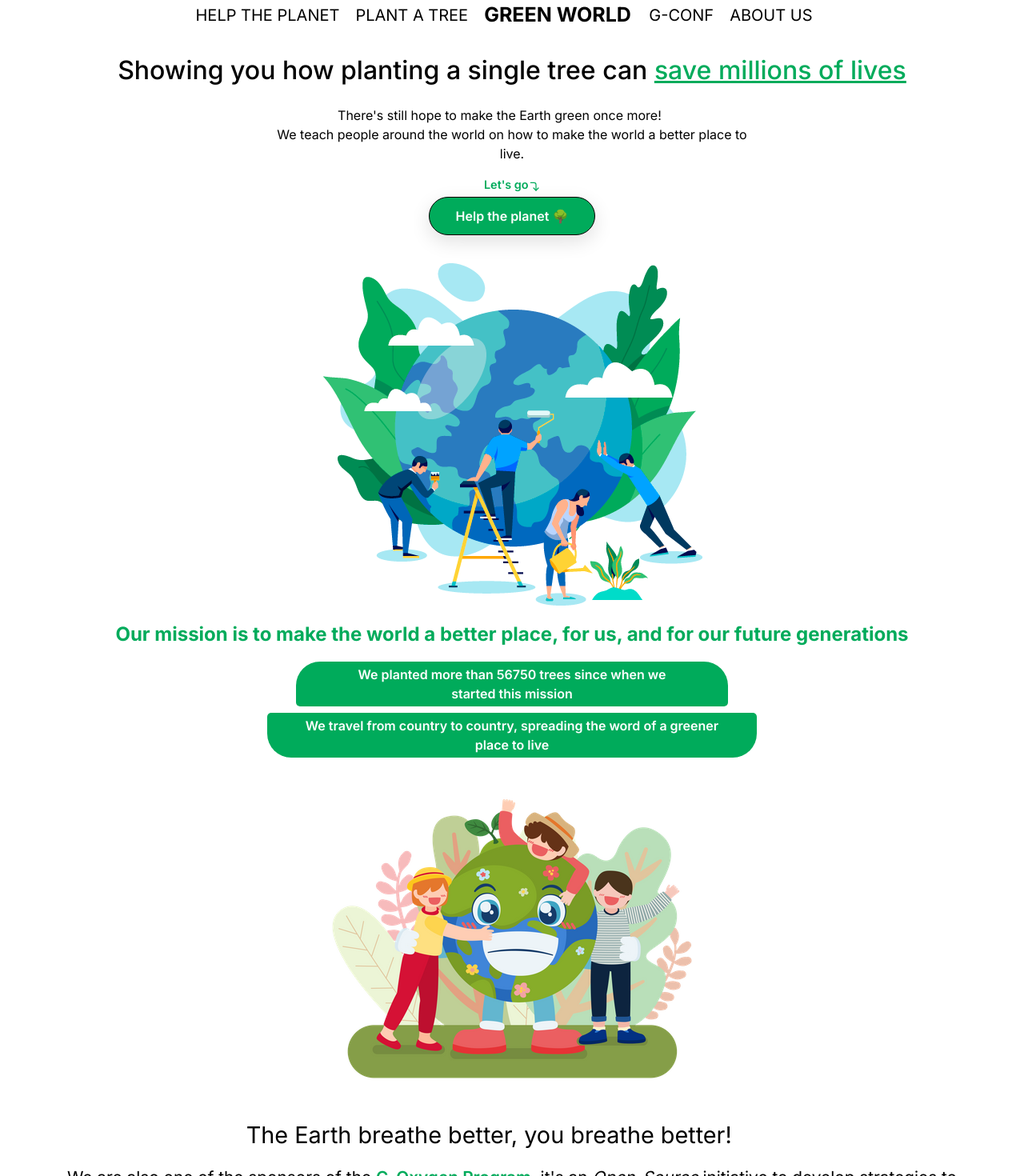
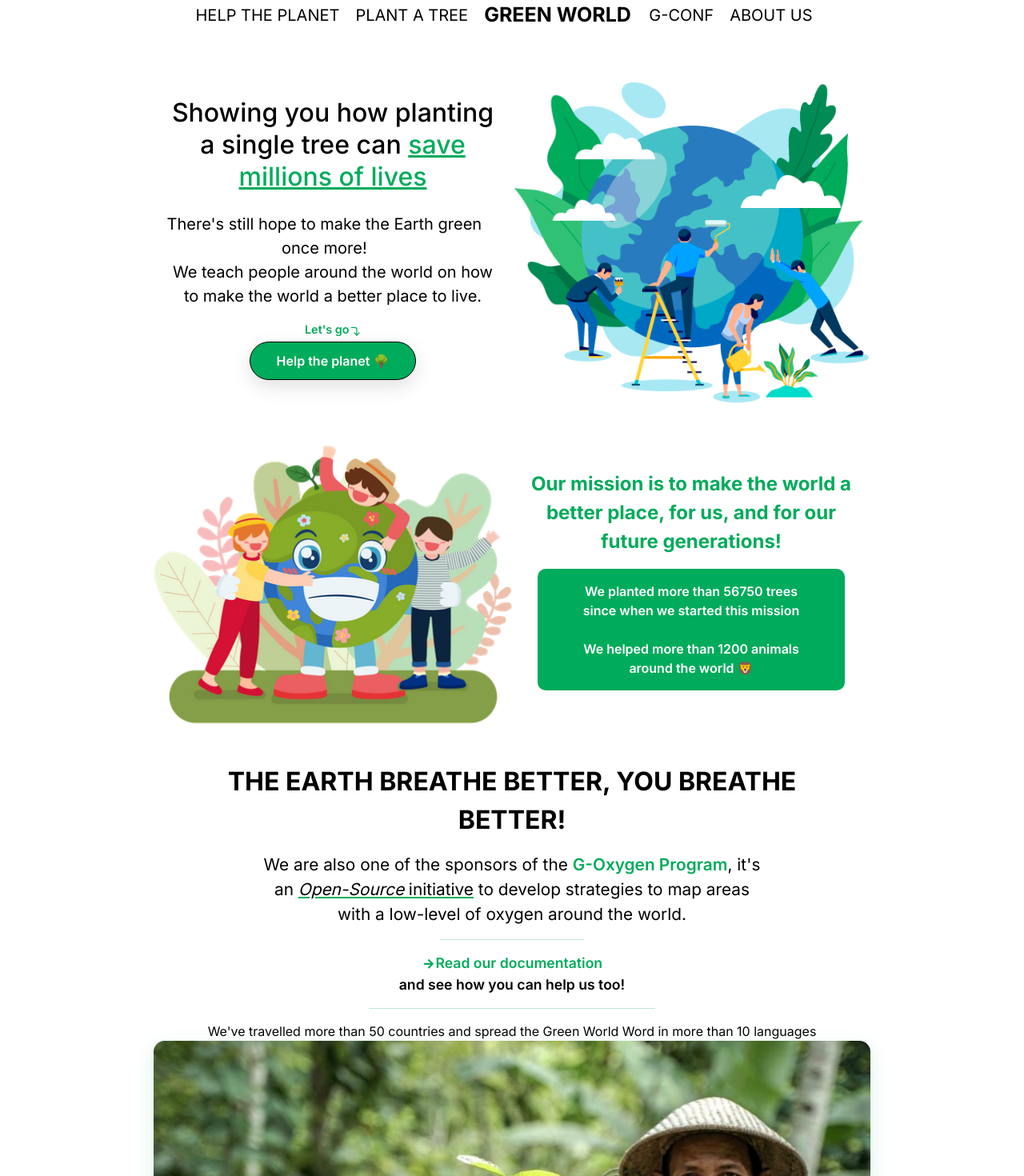
Before and after one commit to awkren/green-world, a React (Create React App) app: page / in a window 1280 px wide. Shown: the top 1470 px of the page at 80% size. Built offline with nearby package versions, Linux system fonts and the light colour scheme; the HTML template or start-up script is replaced by a standard one.

Commit message:
upper section responsive

```diff
--- a/src/page-structure/UpperSection.jsx
+++ b/src/page-structure/UpperSection.jsx
@@ -7,45 +7,70 @@ import { FiCornerRightDown, FiCornerDownRight } from 'react-icons/fi'
 import {IoMdArrowRoundForward} from 'react-icons/io'
 
 const UpperSection = () => (
-  <div className='flex flex-col m-auto justify-center items-center text-center w-[90%] font-[Inter]'>
+  <div className='main-up flex flex-col m-auto justify-center items-center text-center w-[90%] font-[Inter]'>
+    <div className='main-upsection justify-center items-center m-auto flex flex-col'>
+      <div className='leftside'>
         <div className='mt-[1.5rem] text-[2rem]'>
           <p className=' font-[500] leading-[2.5rem] m-auto text-center'>Showing you how planting a single tree can <em className='not-italic text-[#00ab5b] underline'>save millions of lives</em></p>
         </div>
         <div className='mt-[1.5rem] text-center m-auto'>
-      <p className='w-[95%]'>There's still hope to make the Earth green once more!</p>
-      <p className='w-[95%] m-auto'>We teach people around the world on how to make the world a better place to live.</p>
+          <p className='w-[95%] t-up'>There's still hope to make the Earth green once more!</p>
+          <p className='w-[95%] m-auto t-up'>We teach people around the world on how to make the world a better place to live.</p>
         </div>
         <div className='text-[#00ab5b] flex items-center justify-center align-middle mt-[1rem]'>
           <p className='mb-[.3rem] font-semibold text-[.9rem]'>Let's go</p>
           <p className='text-[.9rem]'><span></span><FiCornerRightDown /></p>
         </div>
-    <div className='shadow-[0px_8px_24px_rgb(0,0,0,12%)] bg-[#00ab5b] border-black border-[1px] font-semibold text-white rounded-full w-[13rem] h-[3rem] flex justify-center items-center'>Help the planet 🌳</div>
+        <div className='hover:cursor-pointer shadow-[0px_8px_24px_rgb(0,0,0,12%)] bg-[#00ab5b] border-black border-[1px] font-semibold text-white rounded-full w-[13rem] h-[3rem] flex justify-center items-center m-auto'>Help the planet 🌳</div>
+      </div>
+      <div className='rightside'>
         <div className='mt-[2rem]'>
-      <img src={earthImg} alt='/' />
+          <img className='imgupsection' src={earthImg} alt='/' />
         </div>
-    <div className='mt-[1rem] mb-[1rem]'>
-      <p className='text-[1.5rem] text-[#00ab5b] font-bold'>Our mission is to make the world a better place, for us, and for our future generations</p>
       </div>
-    <div className='bg-[#00ab5b] rounded-[30px_30px_5px_5px] mb-[.5rem] h-[3.5rem] flex font-semibold text-white'>
-      {/* <p className='flex items-center ml-[1rem]'>🌳</p> */}
-      <p className='text-center w-[75%] m-auto'>We planted more than 56750 trees since when we started this mission</p>
     </div>
-    <div className='bg-[#00ab5b] rounded-[5px_5px_30px_30px] h-[3.5rem] flex font-semibold text-white'>
-      <p className='w-[85%] m-auto'>We travel from country to country, spreading the word of a greener place to live</p>
+
+    <div className='group-grid'>
+      <div className='right-group'>
+
+        <div className='boxes flex flex-col justify-center items-center'>
+        <p className='mt-[2rem] mb-[1.5rem] text-[1.5rem] text-[#00ab5b] font-bold'>Our mission is to make the world a better place, for us, and for our future generations!</p>
+          <div className='bg-[#00ab5b] rounded-[30px_30px_5px_5px] mb-[.5rem] w-[95%] h-[3.5rem] flex font-semibold text-white'>
+            <p className='text-center w-[80%] m-auto'>We planted more than 56750 trees since when we started this mission</p>
           </div>
-    <div>
+          <div className='bg-[#00ab5b] rounded-[5px_5px_30px_30px] mb-[.5rem] w-[95%] h-[3.5rem] flex font-semibold text-white'>
+            <p className='text-center w-[80%] m-auto'>We helped more than 1200 animals around the world 🦁</p>
+          </div>
+        </div>
+
+        <div className='boxes-desktop w-[90%] m-auto hidden'>
+          <p className='t-class text-[1.5rem] text-[#00ab5b] font-bold'>Our mission is to make the world a better place, for us, and for our future generations!</p>
+          <div className='mt-[1rem] bg-[#00ab5b] rounded-[10px] p-[1rem] mb-[.5rem] w-[95%] flex flex-col font-semibold text-white'>
+            <p className='text-center w-[80%] m-auto'>We planted more than 56750 trees since when we started this mission</p>
+            {/* <div className='w-[70%] h-[1px] bg-black m-auto'></div> */}
+            <br></br>
+            <p className='text-center w-[80%] m-auto'>We helped more than 1200 animals around the world 🦁</p>
+          </div>
+        </div>
+
+      </div>
+      <div className='left-group'>
+        <div className='flex justify-center items-center'>
           <img src={earthSecond} alt='/' />
         </div>
+      </div>
+    </div>
+
     <div>
-      <p className='text-[1.8rem] w-[95%] mb-[1rem]'>The Earth breathe better, you breathe better!</p>
-      <p className='text-[1.3rem]'>We are also one of the sponsors of the <em className='not-italic text-[#00ab5b] font-semibold'>G-Oxygen Program</em>, it's an <em className='decoration-[#00ab5b] underline not-italic'><em>Open-Source</em> initiative</em> to develop strategies to map areas with a low-level of oxygen around the world.</p>
+      <p className='earth-breathe text-[1.8rem] w-[95%] mb-[1rem]'>The Earth breathe better, you breathe better!</p>
+      <p className='we-are text-[1.3rem]'>We are also one of the sponsors of the <em className='not-italic text-[#00ab5b] font-semibold'>G-Oxygen Program</em>, it's an <em className='decoration-[#00ab5b] underline not-italic'><em>Open-Source</em> initiative</em> to develop strategies to map areas with a low-level of oxygen around the world.</p>
     </div>
     <div className='h-[1px] w-[20%] bg-[#bfe9d5] border-black mt-[1rem] mb-[1rem]'></div>
-    <div className='flex items-center'>
-      <p className='text-[#00ab5b]'><IoMdArrowRoundForward/></p>
-      <p className='text-[#00ab5b] font-semibold m-auto text-[1.1rem]'>Read our documentation</p>
+    <div className='read-docs flex flex-col items-center'>
+      {/* <p className='text-[#00ab5b]'><IoMdArrowRoundForward/></p> */}
+      <p className='hover:cursor-pointer text-[#00ab5b] flex items-center font-semibold m-auto text-[1.1rem]'><IoMdArrowRoundForward/><span></span>Read our documentation</p>
+      <p className='font-semibold text-[1.1rem]'>and see how you can help us too!</p>
     </div>
-      <p className='font-semibold text-[1.1rem]'>and see how you can help us too!</p>
     <div className='h-[1px] w-[40%] bg-[#bfe9d5] border-black mt-[1rem] mb-[1rem]'></div>
     <div className=''>
       <p>We've travelled more than 50 countries and spread the Green World Word in more than 10 languages</p>
--- a/src/page-style/UpperSection.css
+++ b/src/page-style/UpperSection.css
@@ -0,0 +1,81 @@
+@media only screen and (min-width:940px){
+  .main-upsection{
+    display: grid;
+    grid-template-columns: repeat(2, 1fr);
+    margin-top: 1.5rem;
+  }
+  .imgupsection{
+    width: 100%;
+    max-width: 500px;
+    height: auto;
+  }
+  .main-up{
+    width: 70%;
+  }
+  .rightside{
+    display: flex;
+    justify-content: center;
+    align-items: center;
+    margin: auto;
+  }
+  .leftside{
+    display: flex;
+    flex-direction: column;
+    align-items: center;
+    justify-content: center;
+    margin: auto;
+    width: 95%;
+  }
+  .t-up{
+    font-size: 1.25rem;
+  }
+  .boxes{
+    display: none;
+  }
+  .group-grid{
+    display: grid;
+    grid-template-columns: repeat(2, 1fr);
+  }
+  .tclass{
+    text-align: center;
+    margin-bottom: 2rem;
+  }
+  .right-group{
+    width: 100%;
+    order:2;
+    display: flex;
+    flex-direction: column;
+  }
+  .boxes-desktop{
+    display: block;
+    display: flex;
+    flex-direction: column;
+    align-items: center;
+    justify-content: center;
+  }
+  .left-group{
+    display: flex;
+    justify-content: center;
+    align-items: center;
+  }
+  .left-group img{
+    width: 100%;
+    max-width: 500px;
+    height: auto;
+  }
+  .earth-breathe{
+    font-size: 2rem;
+    text-transform: uppercase;
+    font-weight: bold;
+    margin: auto;
+    margin-bottom: 1rem;
+  }
+  .we-are{
+    width: 70%;
+    margin: auto;
+  }
+  .read-docs{
+    display: flex;
+    flex-direction: column;
+  }
+}
```
Lines whose indentation alone changed are shown as unchanged.
